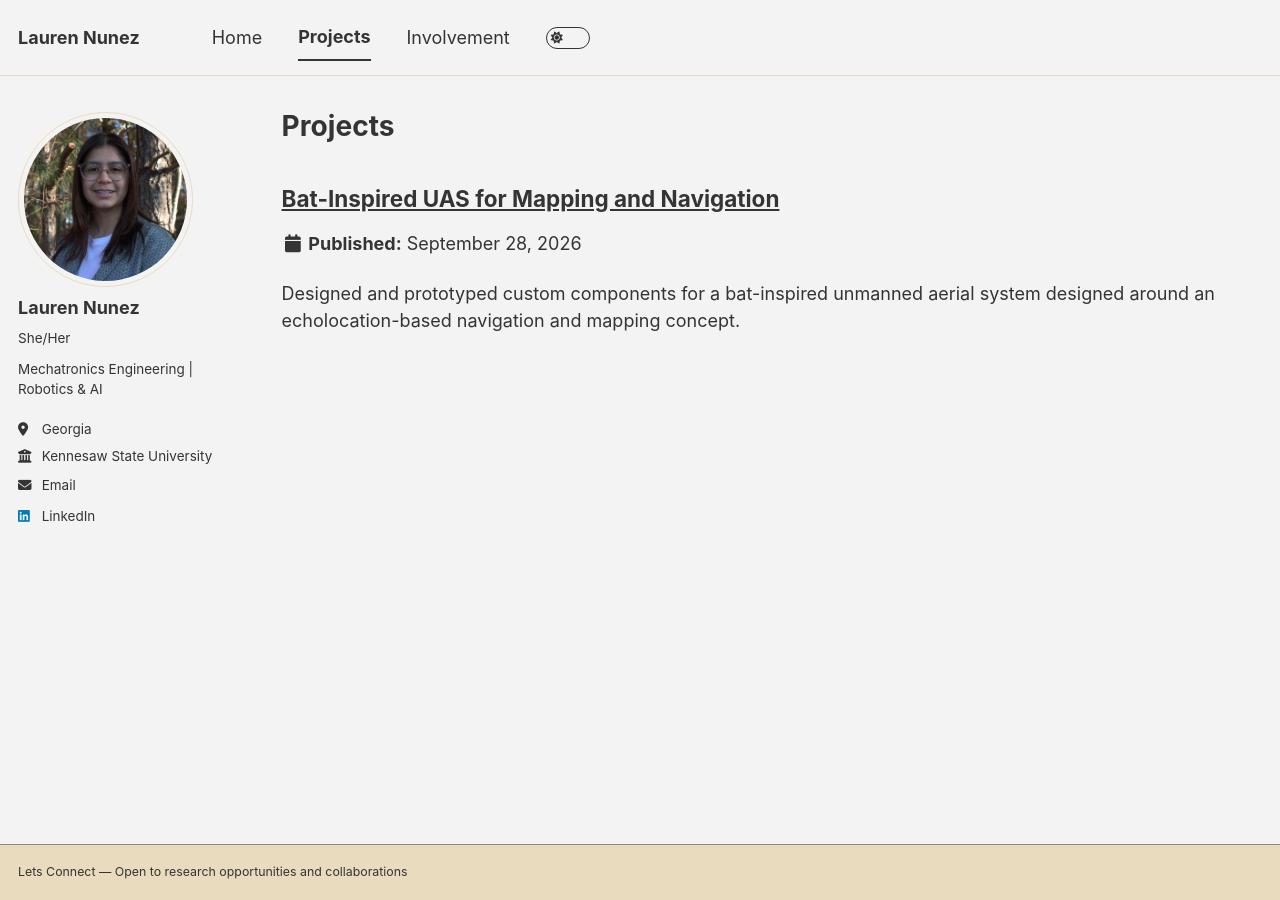
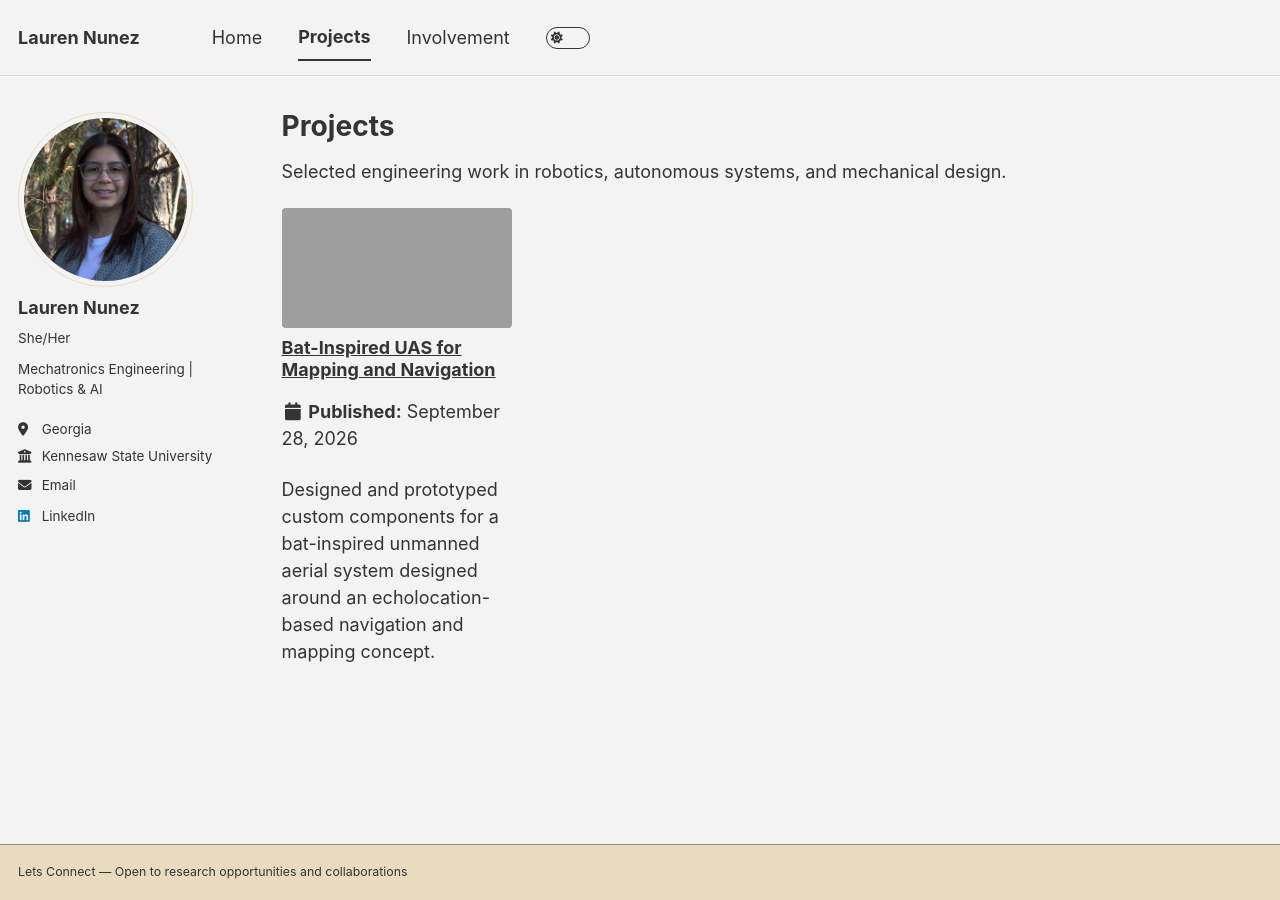
Before and after one commit to laurn156/laurn156.github.io, a Jekyll site: the page built from _pages/projects.md, in a window 1280 px wide. Built offline with Jekyll 4.4.1, drawn with Linux system fonts in a browser that asks for light colours; a style sheet for code colours, icons or effects is not loaded.

Commit message:
Improve the Projects page with visual cards
Adds a short introduction and uses thumbnail-based project cards that scale for future projects.

```diff
--- a/_pages/projects.md
+++ b/_pages/projects.md
@@ -5,6 +5,10 @@ author_profile: true
 layout: archive
 ---
 
+Selected engineering work in robotics, autonomous systems, and mechanical design.
+
+<div class="project-grid">
 {% for post in site.portfolio %}
-  {% include archive-single.html %}
+  {% include archive-single.html type="grid" %}
 {% endfor %}
+</div>
```
